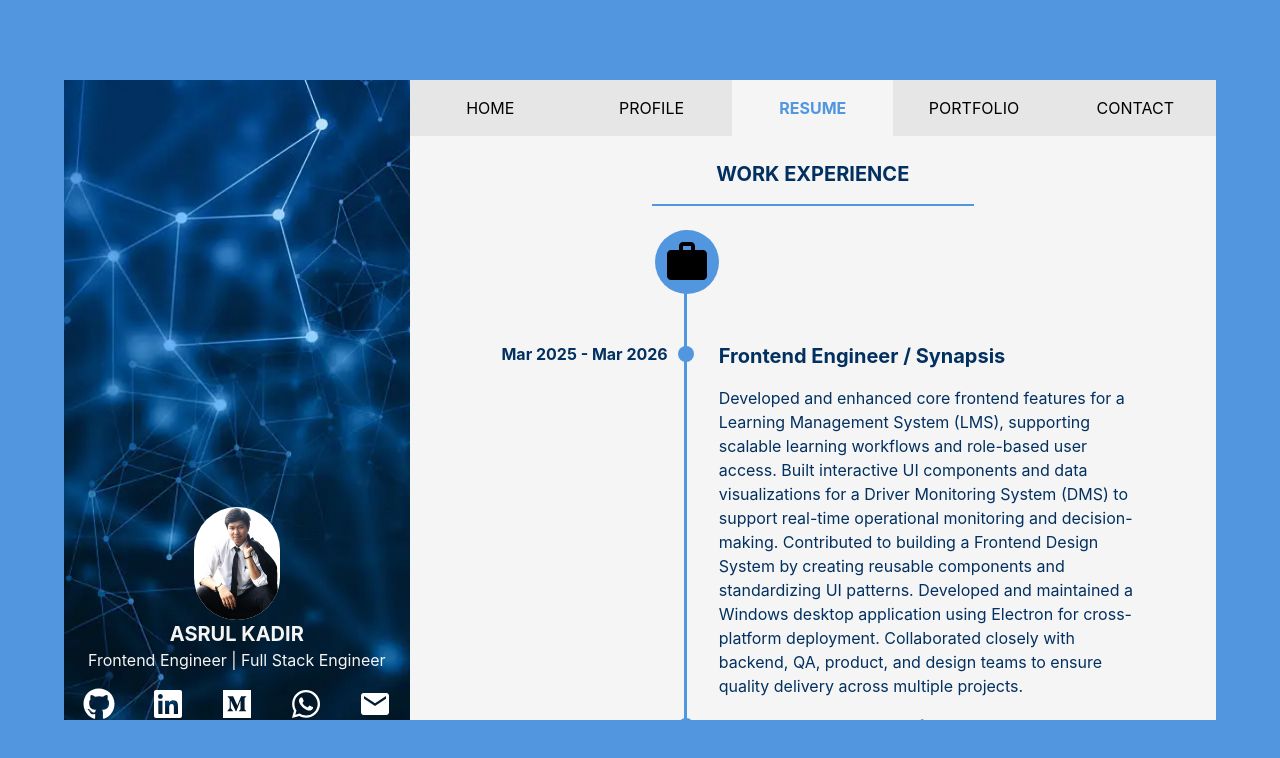
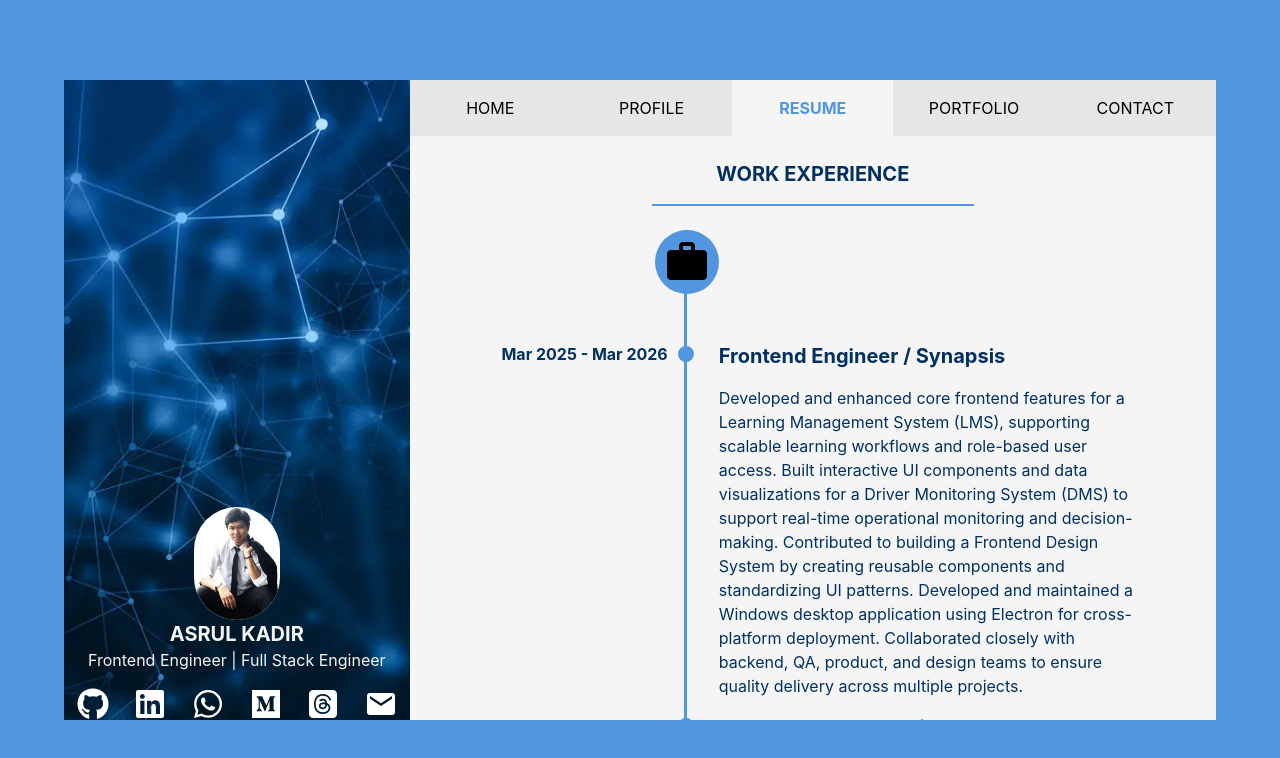
Before and after one commit to asrulkadir/my-web-portfolio, a React (Create React App) app: page /resume in a window 1280 px wide. Shown: the top 758 px of the page. Built offline with nearby package versions, Linux system fonts and the light colour scheme.

Commit message:
Refactor social media links in Layout component to use dynamic data structure; add dataSocialMedia utility and ISocialMedia type for better maintainability.

```diff
--- a/src/components/Layout/index.tsx
+++ b/src/components/Layout/index.tsx
@@ -1,8 +1,7 @@
 import React, { ReactNode } from "react";
-import { FaGithub, FaLinkedin, FaMedium, FaWhatsapp } from "react-icons/fa";
 import { ProfilePicture, Background } from "../../assets";
 import Nav from "../Nav";
-import { IoMdMail } from "react-icons/io";
+import { dataSocialMedia } from "../../utils/dataSocialMedia";
 
 const Layout = ({ children }: { children: ReactNode }) => {
   return (
@@ -23,46 +22,18 @@ const Layout = ({ children }: { children: ReactNode }) => {
               <p>Frontend Engineer | Full Stack Engineer</p>
             </div>
             <div className="flex justify-around w-full mt-4 max-md:mb-4 max-md:mt-0">
+              {dataSocialMedia.map(({ id, href, icon: Icon, label }) => (
                 <a
-                href="https://github.com/asrulkadir"
+                  key={id}
+                  href={href}
                   rel="noopener noreferrer"
                   target="_blank"
                   className="text-white"
+                  aria-label={label}
                 >
-                <FaGithub size="2rem" />
+                  <Icon size="2rem" />
                 </a>
-              <a
-                href="https://www.linkedin.com/in/asrulkadir"
-                rel="noopener noreferrer"
-                target="_blank"
-                className="text-white"
-              >
-                <FaLinkedin size="2rem" />
-              </a>
-              <a
-                href="https://asrulkadir.medium.com"
-                rel="noopener noreferrer"
-                target="_blank"
-                className="text-white"
-              >
-                <FaMedium size="2rem" />
-              </a>
-              <a
-                href="https://wa.me/6282238228544"
-                rel="noopener noreferrer"
-                target="_blank"
-                className="text-white"
-              >
-                <FaWhatsapp size="2rem" />
-              </a>
-              <a
-                href="mailto:me@asrulkadir.com"
-                rel="noopener noreferrer"
-                target="_blank"
-                className="text-white"
-              >
-                <IoMdMail size="2rem" />
-              </a>
+              ))}
             </div>
           </div>
         </div>
--- /dev/null
+++ b/src/utils/dataSocialMedia.ts
@@ -0,0 +1,43 @@
+import { FaGithub, FaLinkedin, FaMedium, FaWhatsapp } from "react-icons/fa";
+import { FaSquareThreads } from "react-icons/fa6";
+import { IoMdMail } from "react-icons/io";
+import { ISocialMedia } from "../types/dataSocialMedia.type";
+
+export const dataSocialMedia: ISocialMedia[] = [
+  {
+    id: 1,
+    href: "https://github.com/asrulkadir",
+    icon: FaGithub,
+    label: "GitHub",
+  },
+  {
+    id: 2,
+    href: "https://www.linkedin.com/in/asrulkadir",
+    icon: FaLinkedin,
+    label: "LinkedIn",
+  },
+  {
+    id: 3,
+    href: "https://wa.me/6282238228544",
+    icon: FaWhatsapp,
+    label: "WhatsApp",
+  },
+  {
+    id: 4,
+    href: "https://asrulkadir.medium.com",
+    icon: FaMedium,
+    label: "Medium",
+  },
+  {
+    id: 5,
+    href: "https://www.threads.com/@asrul_k",
+    icon: FaSquareThreads,
+    label: "Threads",
+  },
+  {
+    id: 6,
+    href: "mailto:me@asrulkadir.com",
+    icon: IoMdMail,
+    label: "Email",
+  },
+];
```
Also changed, not shown: src/types/dataSocialMedia.type.ts (added, +8 -0 lines). Lines whose indentation alone changed are shown as unchanged.
